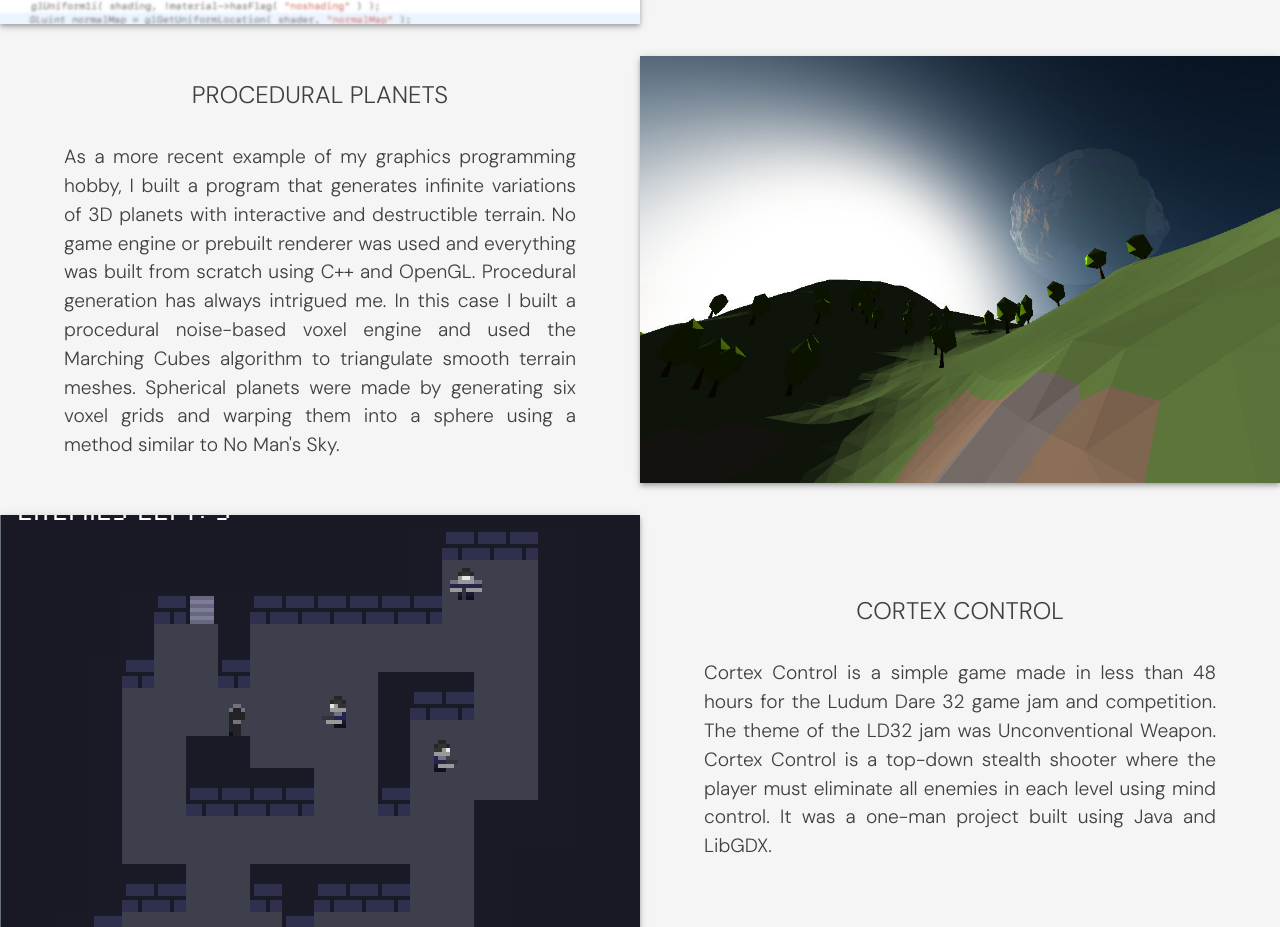
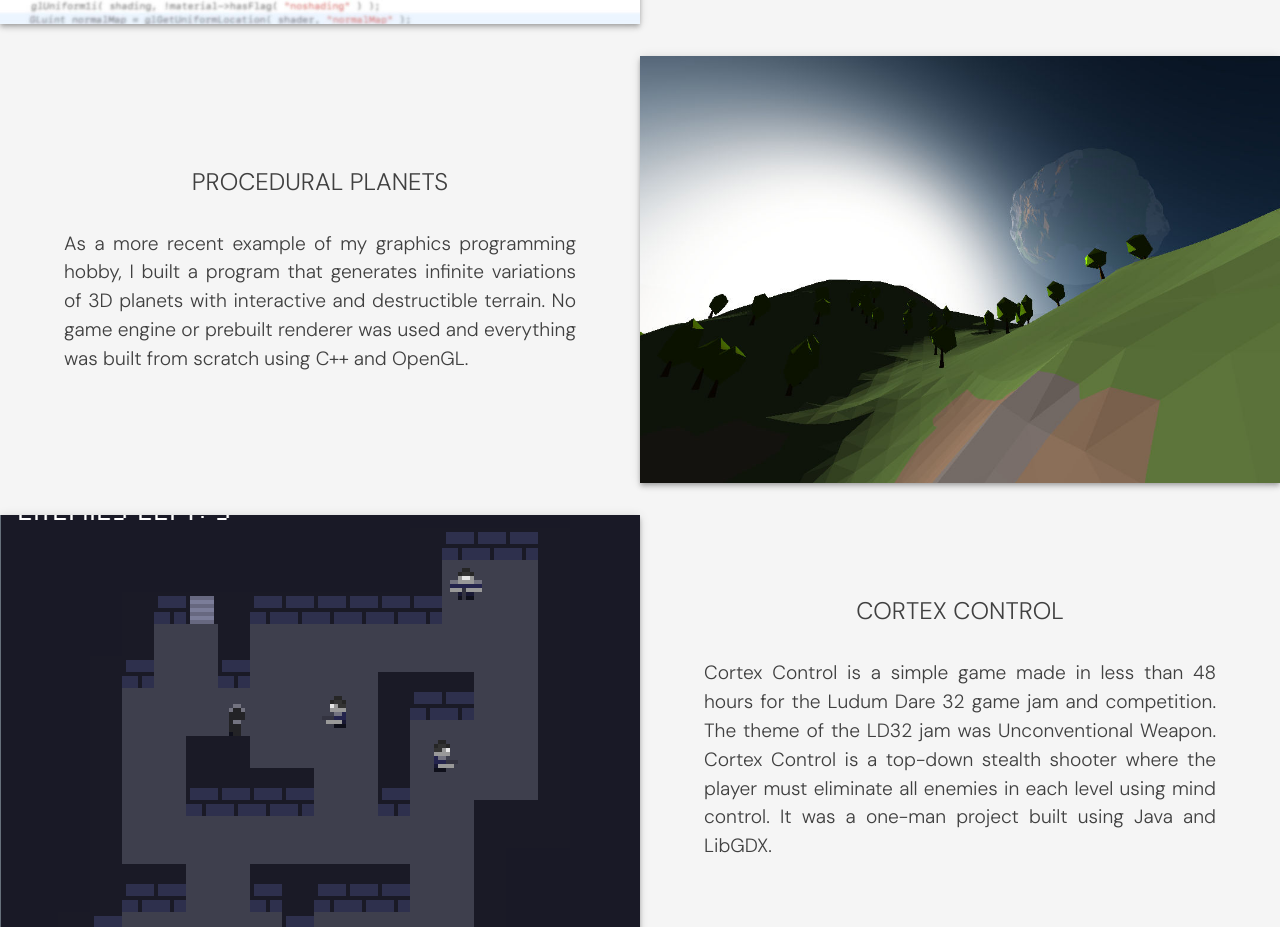
Before and after one commit to tvahamaki/tvahamaki.github.io, a Vue app in the folder Portfolio/: page / in a window 1280 px wide. Shown: the part 2841-3768 px from the top of the page. Built offline with nearby package versions, Linux system fonts and the light colour scheme.

Commit message:
Shorten procedural planets text

```diff
--- a/Portfolio/src/components/HobbyProjects.vue
+++ b/Portfolio/src/components/HobbyProjects.vue
@@ -1,7 +1,7 @@
 <template>
         <p class="pa-16 text-center text-uppercase text-h4">Hobby Projects</p>
         <Project flip image="renderer.jpg" title="3D Engine Experiments" text="When I was around 13 years old I started writing my first custom game engine in Java and later ported it to C++. While I eventually moved on to other projects, I am proud of everything I was able to learn and achieve at such a young age. My experiments with graphics programming and game engine development have left me with a very deep technical understanding of games and game engines." />
-        <Project image="planets.jpg" title="Procedural Planets" text="As a more recent example of my graphics programming hobby, I built a program that generates infinite variations of 3D planets with interactive and destructible terrain. No game engine or prebuilt renderer was used and everything was built from scratch using C++ and OpenGL. Procedural generation has always intrigued me. In this case I built a procedural noise-based voxel engine and used the Marching Cubes algorithm to triangulate smooth terrain meshes. Spherical planets were made by generating six voxel grids and warping them into a sphere using a method similar to No Man's Sky." />
+        <Project image="planets.jpg" title="Procedural Planets" text="As a more recent example of my graphics programming hobby, I built a program that generates infinite variations of 3D planets with interactive and destructible terrain. No game engine or prebuilt renderer was used and everything was built from scratch using C++ and OpenGL." />
         <Project flip image="cortex.png" title="Cortex Control" text="Cortex Control is a simple game made in less than 48 hours for the Ludum Dare 32 game jam and competition. The theme of the LD32 jam was Unconventional Weapon. Cortex Control is a top-down stealth shooter where the player must eliminate all enemies in each level using mind control. It was a one-man project built using Java and LibGDX." />
         <Project image="tunnel.png" title="Tunnel Chase" text="Tunnel Chase was another 48-hour Ludum Dare entry, this time for Ludum Dare 54 with the theme Limited Space. In Tunnel Chase the player must outrun the space police while dodging their missiles and other obstacles in tight tunnels. This was my first foray into the Godot engine and GDScript, so I took it as a challenge to learn a new engine and a programming language in addition to building a solo game in 48 hours." />
         <Project flip image="shield.jpeg" title="Texture Painting App" text="I wanted to paint textures on the go on my Galaxy Note and wasn't satisfied with any of the existing solutions, so I started building my own 3D texture painting app in Godot. It has an intuitive mobile-optimized UI and uses shader-based techniques to paint textures in real-time with better performance than many professional painting apps." />
```
